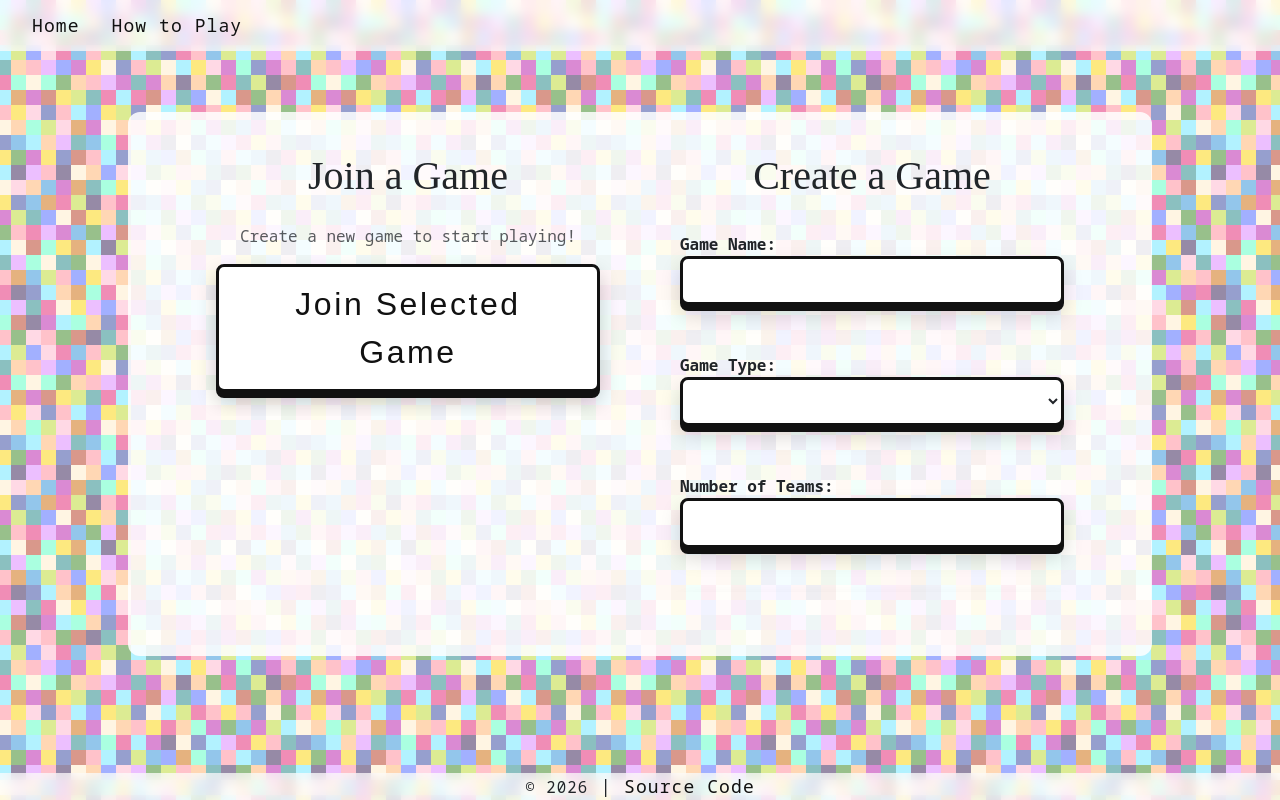
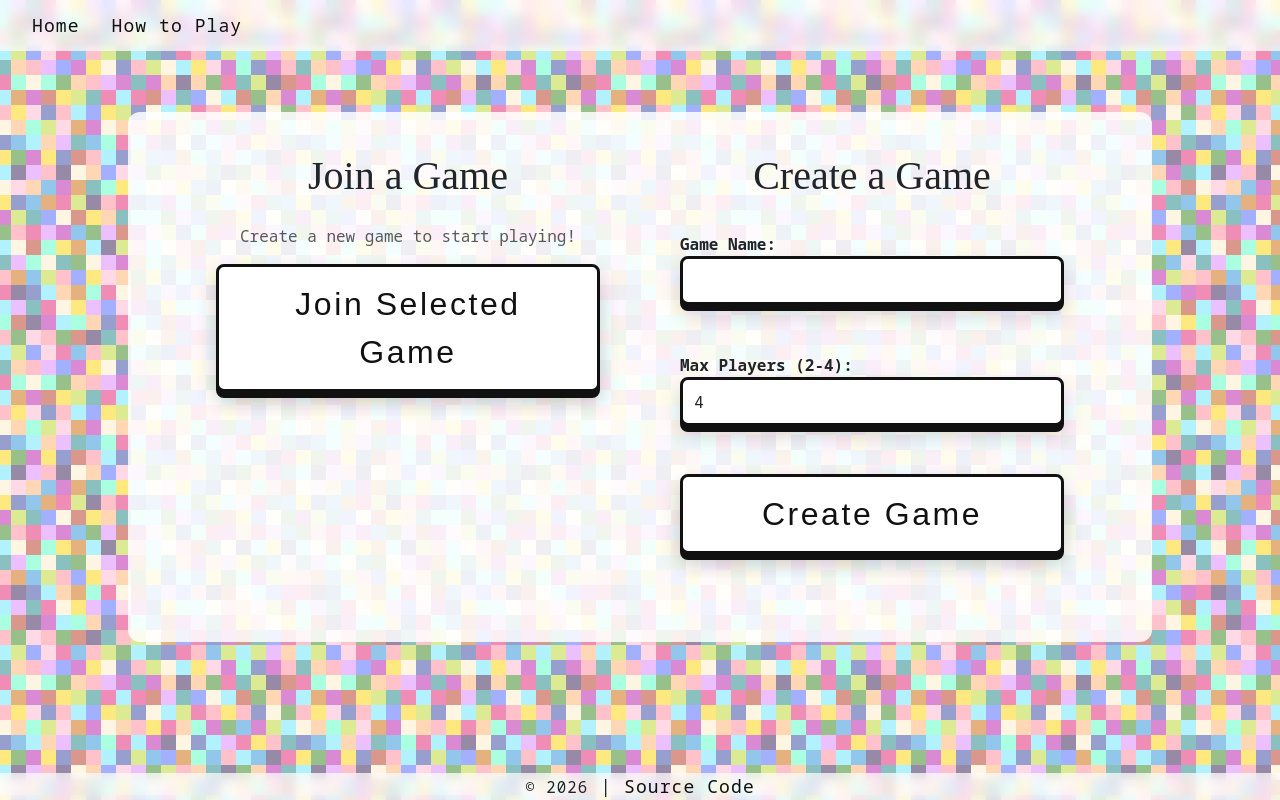
Before and after one commit to aswens1/startup, a React (Vite) app: page /gameMenu in a window 1280 px wide. Built offline with nearby package versions, Linux system fonts and the light colour scheme; a web font is replaced by a local one.

Commit message:
changed form for create game -> only pick name and number of players

```diff
--- a/src/selectMenu/selectMenu.jsx
+++ b/src/selectMenu/selectMenu.jsx
@@ -112,30 +112,16 @@ export function GameSelectionMenu() {
             <h1 className="font-['Jersey_10'] text-3xl md:text-[4rem]">Create a Game</h1>
 
             <div className="overflow-y-auto max-h-80 md:max-h-96 p-4 mb-4 text-left flex-1 min-h-0">
-              <form onSubmit={(e) => {
-                e.preventDefault();
-                const formData = new FormData(e.target);
 
-                const newGame = {
-                  id: Date.now(),
-                  name: formData.get('gameName'),
-                  type: formData.get('gameType'),
-                  teams: formData.get('numberOfTeams'),
-                  players: 0,
-                  maxPlayers: 4,
-                  status: 'Waiting for players',
-                  colours: 'Default'
-                };
+              <form onSubmit={createGame} className="grid grid-cols-1 gap-5 md:gap-7" id="create-game">
 
-                setGames(prev => [...prev, newGame]);
-
-                e.target.reset();
-              }} className="grid grid-cols-1 gap-5 md:gap-7" id="create-game">
                 <div className="create-game-section">
                   <label htmlFor="game-name">Game Name:</label>
                   <input className="input w-full" type="text" id="game-name" name="gameName" required />
                 </div>
-                <div className="create-game-section">
+
+                {/* UNCOMMENT IF I ADD MORE GAME TYPES. IT'S FIXED AT 1 FOR NOW */}
+                {/* <div className="create-game-section">
                   <label htmlFor="game-type">Game Type:</label>
                   <select className="input w-full" id="game-type" name="gameType" required>
                     <option></option>
@@ -145,10 +131,10 @@ export function GameSelectionMenu() {
                       </option>
                     ))}
                   </select>
-                </div>
+                </div> */}
                 <div className="create-game-section">
-                  <label htmlFor="number-of-teams">Number of Teams:</label>
-                  <input className="input w-full" type="number" id="number-of-teams" name="numberOfTeams" required />
+                  <label htmlFor="max-players">Max Players (2-4):</label>
+                  <input className="input w-full" type="number" id="max-players" name="maxPlayers" min={2} max={4} defaultValue={4} required />
                 </div>
                 <button className="get-started-btn" type="submit">Create Game</button>
               </form>
```
